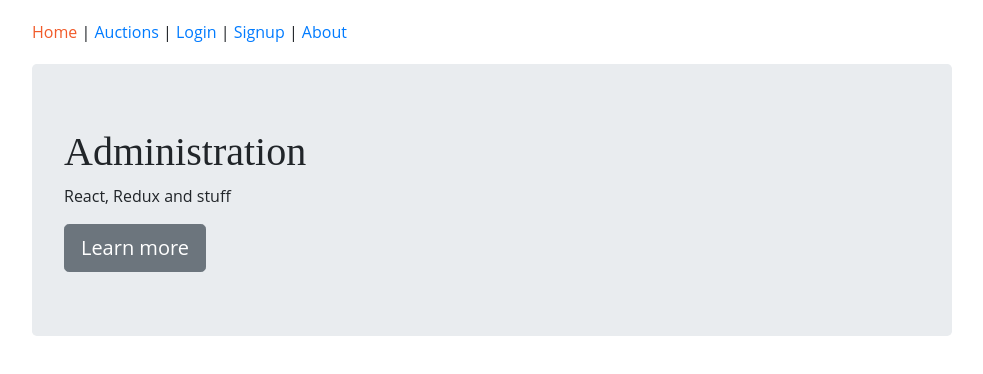
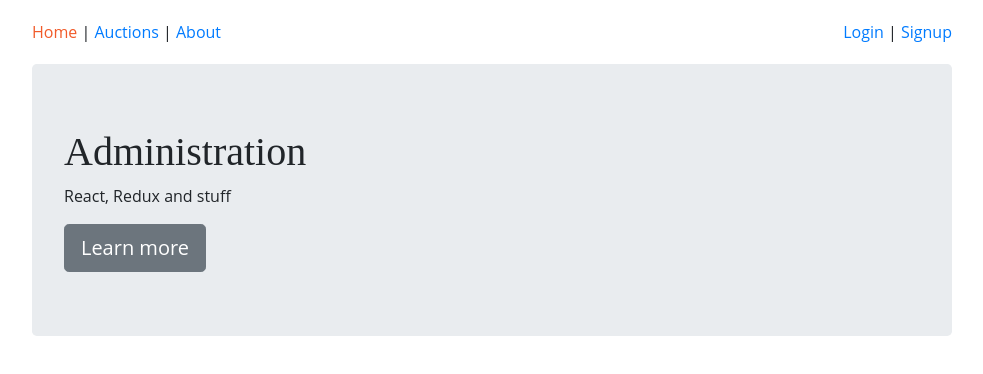
Before and after one commit to Peteropon/Auktionera-on-Redux, a React app: page / in a window 1280 px wide. Shown: the top 374 px of the page, without its empty margins (148-1131 px from the left). Built offline with nearby package versions, Linux system fonts and the light colour scheme; what aws-amplify, redux-immutable-state-invariant would draw is missing.

Commit message:
Moved login and signup to the right side.

```diff
--- a/src/components/common/Header.js
+++ b/src/components/common/Header.js
@@ -14,17 +14,18 @@
         Auctions
       </NavLink>
       {" | "}
-      <NavLink to="/login" activeStyle={activeStyle}>
-        Login
-      </NavLink>
-      {" | "}
-      <NavLink to="/signup" activeStyle={activeStyle}>
-        Signup
-      </NavLink>
-      {" | "}
       <NavLink to="/about" activeStyle={activeStyle}>
         About
       </NavLink>
+      <div className="right">
+        <NavLink to="/login" activeStyle={activeStyle}>
+          Login
+        </NavLink>
+        {" | "}
+        <NavLink to="/signup" activeStyle={activeStyle}>
+          Signup
+        </NavLink>
+      </div>
     </nav>
   );
 };
--- a/src/index.css
+++ b/src/index.css
@@ -29,3 +29,8 @@
   text-align: center;
   padding-top: 5rem;
 }
+
+.right {
+  float: right;
+  text-align: right;
+}
```
